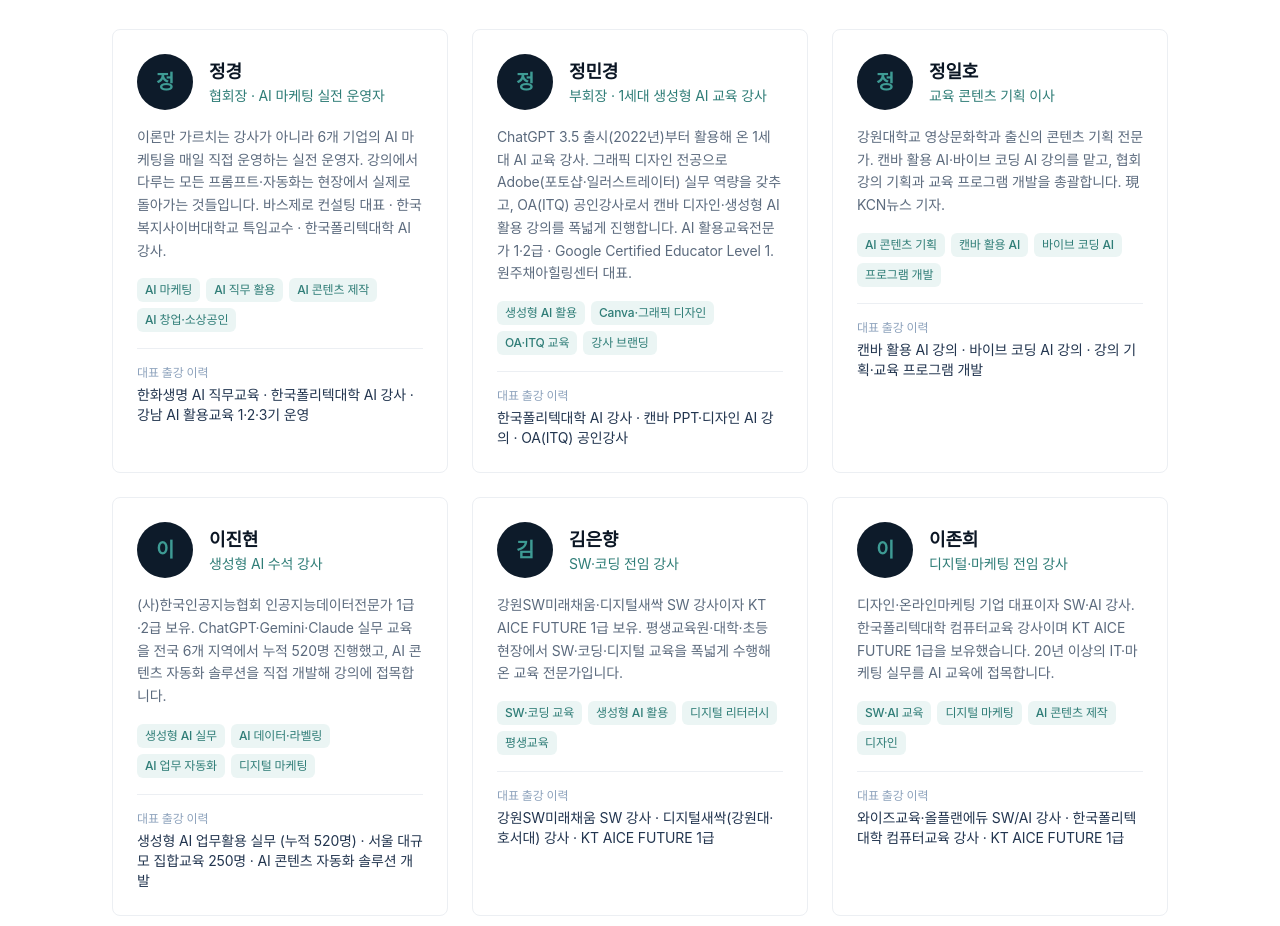
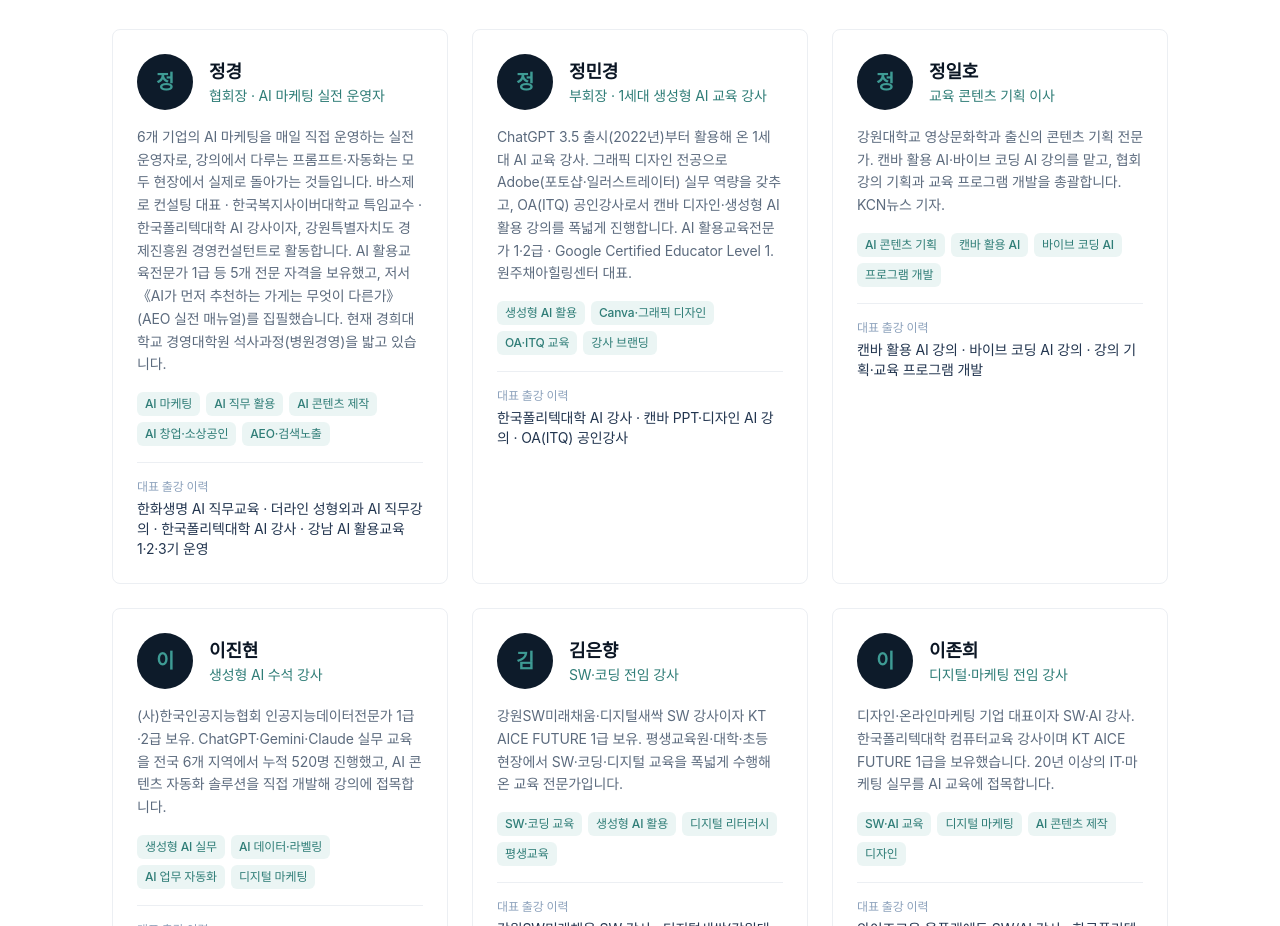
Before and after one commit to chaeavivi/kaill, a Next.js app: page /about in a window 1280 px wide. Shown: the part 1460-2386 px from the top of the page. Built offline with nearby package versions, Linux system fonts and the light colour scheme; a web font is replaced by a local one.

Commit message:
협회장 프로필 보강(자격·저서·경희대 석사) + 정일호 '現' 표기 제거
Co-Authored-By: Claude Opus 4.8 <noreply@anthropic.com>
Claude-Session: https://claude.ai/code/session_01Ko9bVh8mVVuwBgBGDWgJVB

```diff
--- a/src/data/instructors.ts
+++ b/src/data/instructors.ts
@@ -13,9 +13,9 @@ export const instructors: Instructor[] = [
   {
     name: '정경',
     role: '협회장 · AI 마케팅 실전 운영자',
-    expertise: ['AI 마케팅', 'AI 직무 활용', 'AI 콘텐츠 제작', 'AI 창업·소상공인'],
-    bio: '이론만 가르치는 강사가 아니라 6개 기업의 AI 마케팅을 매일 직접 운영하는 실전 운영자. 강의에서 다루는 모든 프롬프트·자동화는 현장에서 실제로 돌아가는 것들입니다. 바스제로 컨설팅 대표 · 한국복지사이버대학교 특임교수 · 한국폴리텍대학 AI 강사.',
-    records: ['한화생명 AI 직무교육', '한국폴리텍대학 AI 강사', '강남 AI 활용교육 1·2·3기 운영'],
+    expertise: ['AI 마케팅', 'AI 직무 활용', 'AI 콘텐츠 제작', 'AI 창업·소상공인', 'AEO·검색노출'],
+    bio: '6개 기업의 AI 마케팅을 매일 직접 운영하는 실전 운영자로, 강의에서 다루는 프롬프트·자동화는 모두 현장에서 실제로 돌아가는 것들입니다. 바스제로 컨설팅 대표 · 한국복지사이버대학교 특임교수 · 한국폴리텍대학 AI 강사이자, 강원특별자치도 경제진흥원 경영컨설턴트로 활동합니다. AI 활용교육전문가 1급 등 5개 전문 자격을 보유했고, 저서 《AI가 먼저 추천하는 가게는 무엇이 다른가》(AEO 실전 매뉴얼)를 집필했습니다. 현재 경희대학교 경영대학원 석사과정(병원경영)을 밟고 있습니다.',
+    records: ['한화생명 AI 직무교육', '더라인 성형외과 AI 직무강의', '한국폴리텍대학 AI 강사', '강남 AI 활용교육 1·2·3기 운영'],
   },
   {
     name: '정민경',
@@ -28,7 +28,7 @@ export const instructors: Instructor[] = [
     name: '정일호',
     role: '교육 콘텐츠 기획 이사',
     expertise: ['AI 콘텐츠 기획', '캔바 활용 AI', '바이브 코딩 AI', '프로그램 개발'],
-    bio: '강원대학교 영상문화학과 출신의 콘텐츠 기획 전문가. 캔바 활용 AI·바이브 코딩 AI 강의를 맡고, 협회 강의 기획과 교육 프로그램 개발을 총괄합니다. 現 KCN뉴스 기자.',
+    bio: '강원대학교 영상문화학과 출신의 콘텐츠 기획 전문가. 캔바 활용 AI·바이브 코딩 AI 강의를 맡고, 협회 강의 기획과 교육 프로그램 개발을 총괄합니다. KCN뉴스 기자.',
     records: ['캔바 활용 AI 강의', '바이브 코딩 AI 강의', '강의 기획·교육 프로그램 개발'],
   },
   {
```
